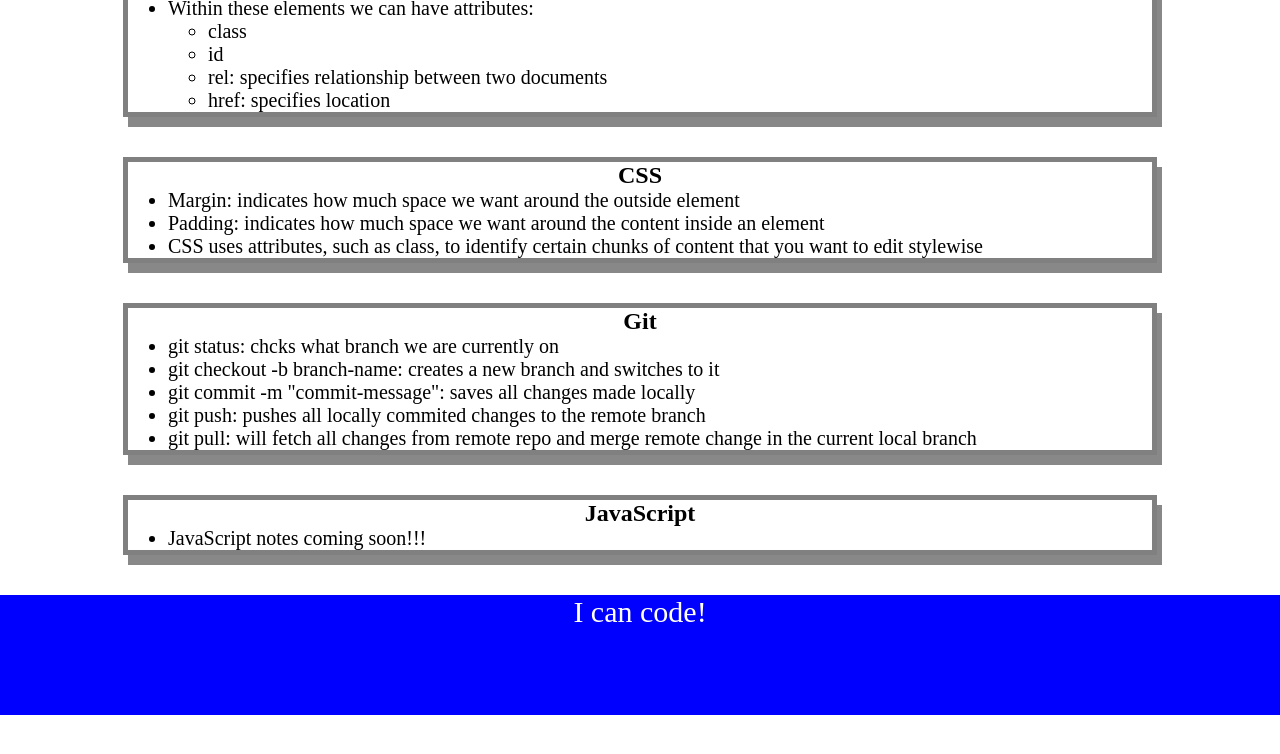
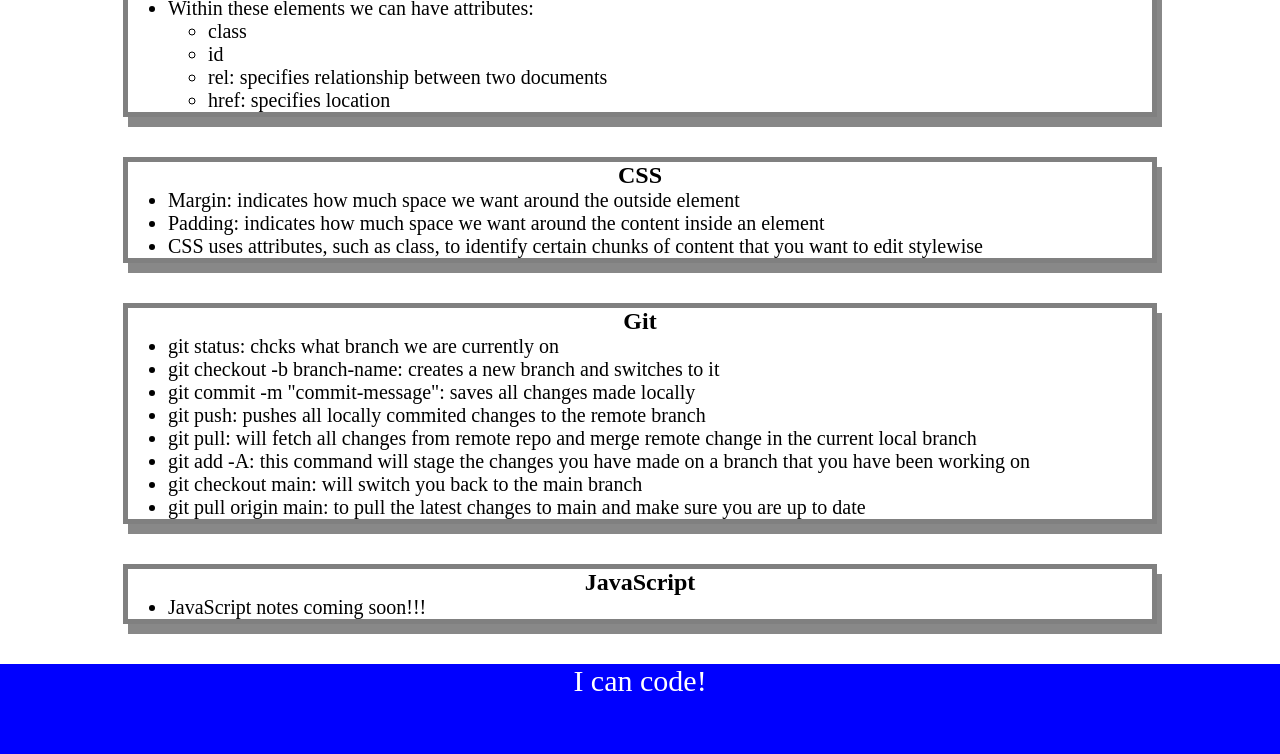
Before and after one commit to mhengerer/prework-study-guide, a plain HTML site: page prework-study-guide/index.html in a window 1280 px wide. Shown: the part 540-1294 px from the top of the page. Before the commit the page ends 1255 px from the top, so only its background shows below. Drawn offline with Linux system fonts and the light colour scheme.

Commit message:
completed a README

```diff
--- a/prework-study-guide/index.html
+++ b/prework-study-guide/index.html
@@ -66,6 +66,9 @@
           <li>git commit -m "commit-message": saves all changes made locally</li>
           <li>git push: pushes all locally commited changes to the remote branch</li>
           <li>git pull: will fetch all changes from remote repo and merge remote change in the current local branch</li>
+          <li>git add -A: this command  will stage the changes you have made on a branch that you have been working on</li>
+          <li>git checkout main: will switch you back to the main branch</li>
+          <li>git pull origin main: to pull the latest changes to main and make sure you are up to date </li>
         </ul>
       </section>
 
```
Also changed, not shown: 1 other file.
